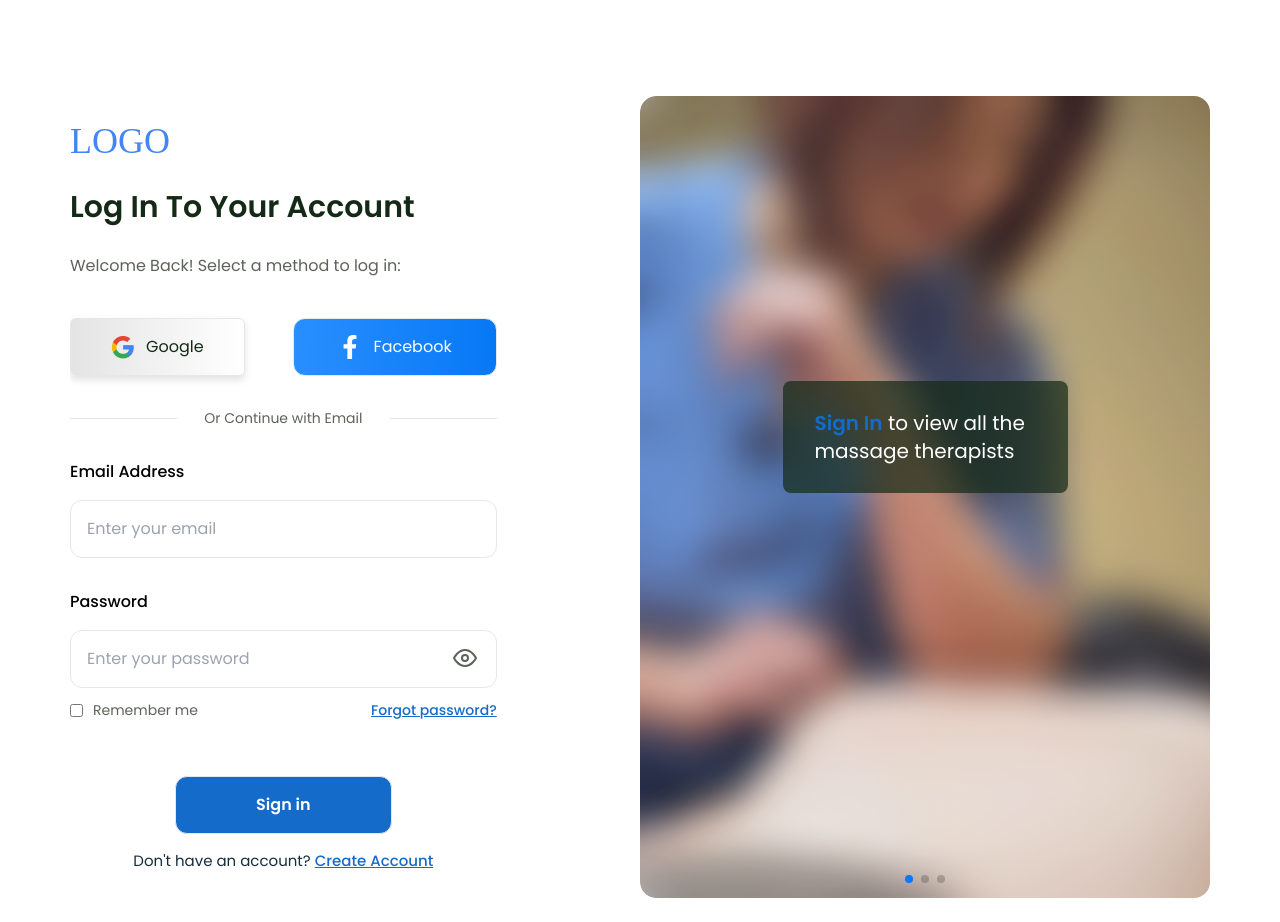
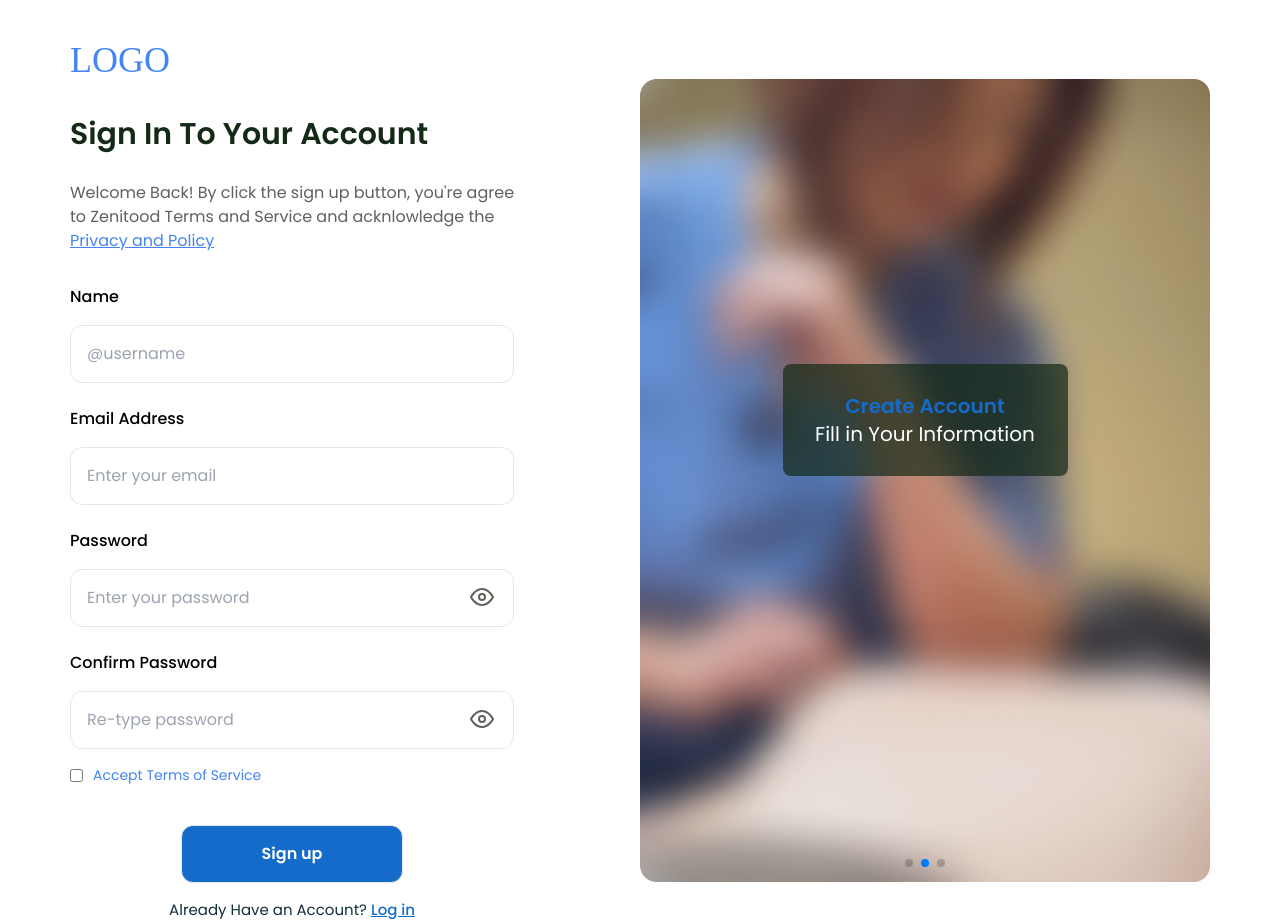
Before and after one commit to Marufhossain07/massage-task, a React (Vite) app: page / in a window 1280 px wide. Before the commit the page ends 898 px from the top, so only its background shows below. Built offline with nearby package versions, Linux system fonts and the light colour scheme.

Commit message:
sign up page added

```diff
--- a/src/components/Login.jsx
+++ b/src/components/Login.jsx
@@ -4,7 +4,7 @@ import google from "../assets/google.png"
 import { useState } from "react";
 import { FiEye, FiEyeOff } from "react-icons/fi";
 import { Swiper, SwiperSlide } from 'swiper/react';
-import { Pagination } from 'swiper/modules';
+import { Autoplay, Pagination } from 'swiper/modules';
 import 'swiper/css';
 import 'swiper/css/pagination';
 import '../index.css';
@@ -67,7 +67,10 @@ const Login = () => {
 
                 </div>
                 <div className="hidden login bg-cover rounded-2xl h-[802px] lg:block lg:w-1/2">
-                    <Swiper pagination={true} modules={[Pagination]} className="mySwiper">
+                    <Swiper autoplay={{
+                        delay: 2500,
+                        disableOnInteraction: false,
+                    }} pagination={true} modules={[Pagination, Autoplay]} className="mySwiper">
                         <SwiperSlide>
                             <h3 className="bg-[#152A16] mt-[50%] w-1/2 mx-auto py-7 px-8 rounded-lg bg-opacity-[0.7] text-white text-xl">
                                 <a className="text-[#156BCA] font-semibold " href="">Sign In</a> to view all the <br /> massage therapists
--- /dev/null
+++ b/src/components/SignUp.jsx
@@ -0,0 +1,97 @@
+
+import { useState } from "react";
+import { FiEye, FiEyeOff } from "react-icons/fi";
+import { Swiper, SwiperSlide } from 'swiper/react';
+import { Autoplay, Pagination } from 'swiper/modules';
+import 'swiper/css';
+import 'swiper/css/pagination';
+import '../index.css';
+
+const Login = () => {
+    const [showPassword, setShowPassword] = useState(false)
+    const [showPassword2, setShowPassword2] = useState(false)
+    return (
+        <div className="max-w-[1140px] mx-auto">
+            <div className="flex pt-10 justify-between items-center w-full mx-auto overflow-hidden bg-white rounded-lg">
+                <div className=" text-left">
+                    <h3 className="logo  text-4xl">LOGO</h3>
+                    <p className=" mt-8 mb-6 text-[30px] font-pop font-semibold text-[#152A16]">
+                        Sign In To Your Account
+                    </p>
+                    <p className="font-pop text-base text-[#5C635A]">Welcome Back! By click the sign up button, you&apos;re agree <br /> to
+                        Zenitood Terms and Service and acknlowledge the <br />
+                        <span className="text-[#4285F3] underline">Privacy and Policy</span></p>
+
+                    {/* login form */}
+                    <form>
+                        <div className="mt-8">
+                            <label className="block mb-4  text-black font-medium">Name</label>
+                            <input placeholder="@username" className="block w-full p-4 text-[#5C635A] border border-[#E7E7E7] rounded-xl" type="text" />
+                        </div>
+                        <div className="mt-6">
+                            <label className="block mb-4  text-black font-medium">Email Address</label>
+                            <input placeholder="Enter your email" className="block w-full p-4 text-[#5C635A] border border-[#E7E7E7] rounded-xl" type="email" />
+                        </div>
+                        <div className="mt-6">
+                            <label className="block mb-4  text-black font-medium">Password</label>
+                            <div className="relative">
+                                <input placeholder="Enter your password" className="relative w-full p-4 text-[#5C635A] border border-[#E7E7E7] rounded-xl" type={showPassword ? 'text' : 'password'} />
+                                {showPassword ?
+                                    <FiEyeOff onClick={() => setShowPassword(!showPassword)} className="absolute top-4 right-5  text-2xl text-[#5C635A]" />
+                                    : <FiEye onClick={() => setShowPassword(!showPassword)}
+                                        className="absolute top-4 right-5 text-2xl text-[#5C635A]" />
+                                }
+                            </div>
+                            <label className="block mt-6 mb-4  text-black font-medium">Confirm Password</label>
+                            <div className="relative">
+                                <input placeholder="Re-type password" className="relative w-full p-4 text-[#5C635A] border border-[#E7E7E7] rounded-xl" type={showPassword2 ? 'text' : 'password'} />
+                                {showPassword2 ?
+                                    <FiEyeOff onClick={() => setShowPassword2(!showPassword2)} className="absolute top-4 right-5  text-2xl text-[#5C635A]" />
+                                    : <FiEye onClick={() => setShowPassword2(!showPassword2)}
+                                        className="absolute top-4 right-5 text-2xl text-[#5C635A]" />
+                                }
+                            </div>
+                            <div className=" mt-4 mb-10">
+                                <div className="flex gap-[10px] items-center">
+                                    <input type="checkbox" name="remember" id="remember" aria-label="Remember me" className=" rounded-sm focus:dark:ring-default-600 focus:dark:border-default-600 focus:ring-2 dark:accent-default-600" />
+                                    <label htmlFor="remember" className="text-sm text-[#4285F3]">Accept Terms of Service</label>
+                                </div>
+                            </div>
+                            <button className="flex mx-auto gap-3 justify-center border rounded-xl items-center py-4 px-20 font-pop bg-[#156BCA] text-white font-semibold">
+                                Sign up</button>
+                        </div>
+                    </form>
+                    <p className="text-[15px] mt-4 text-center text-[#142D3A]">Already Have an Account?<span> </span>
+                        <a href="#" className="underline font-medium text-[#156BCA]">Log in</a>
+                    </p>
+
+                </div>
+                <div className="hidden login bg-cover rounded-2xl h-[803px] lg:block lg:w-1/2">
+                    <Swiper autoplay={{
+                        delay: 2500,
+                        disableOnInteraction: false,
+                    }} pagination={true} modules={[Pagination, Autoplay]} className="mySwiper">
+                        <SwiperSlide>
+                            <h3 className="bg-[#152A16] mt-[50%] w-1/2 mx-auto py-7 px-8 rounded-lg bg-opacity-[0.7] text-white text-center text-xl">
+                                <a className="text-[#156BCA] font-semibold " href="">Create Account</a> <br /> Fill in Your Information
+                            </h3>
+                        </SwiperSlide>
+                        <SwiperSlide>
+                            <h3 className="bg-[#152A16] mt-[50%] text-center w-1/2 mx-auto py-7 px-8 rounded-lg bg-opacity-[0.7] text-white text-xl">
+                                <a className="text-[#156BCA] font-semibold " href="">Create Account</a> <br /> Fill in Your Information
+                            </h3>
+                        </SwiperSlide>
+                        <SwiperSlide>
+                            <h3 className="bg-[#152A16] mt-[50%] text-center w-1/2 mx-auto py-7 px-8 rounded-lg bg-opacity-[0.7] text-white text-xl">
+                                <a className="text-[#156BCA] font-semibold " href="">Create Account</a> <br /> Fill in Your Information
+                            </h3>
+                        </SwiperSlide>
+
+                    </Swiper>
+                </div>
+            </div>
+        </div>
+    );
+};
+
+export default Login;
--- a/src/routes/routes.jsx
+++ b/src/routes/routes.jsx
@@ -1,11 +1,11 @@
 import { createBrowserRouter } from "react-router-dom";
-import Login from "../components/Login";
+import SignUp from "../components/SignUp"
 
 
 const router = createBrowserRouter([
     {
         path: '/',
-        element: <Login></Login>
+        element: <SignUp></SignUp>
     }
 ])
 
```
